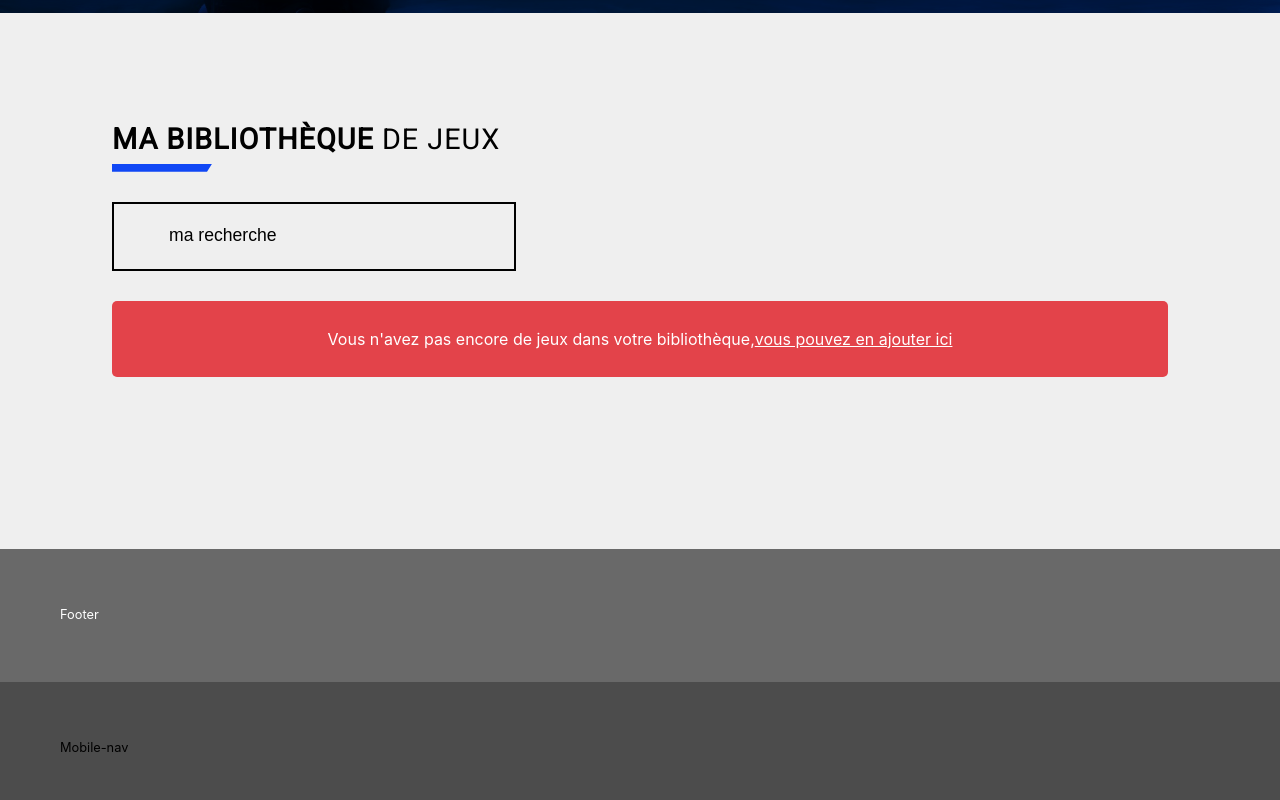
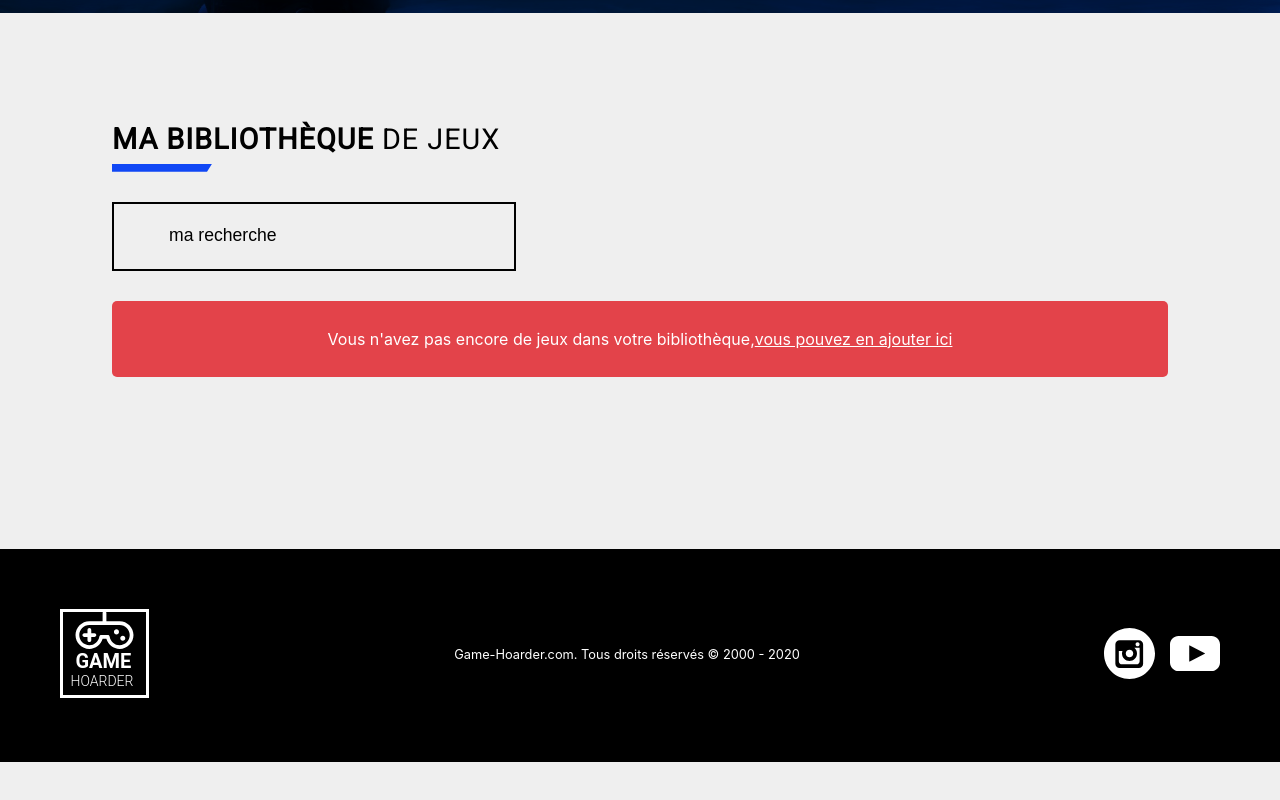
Before and after one commit to tristan-git/tlse0320-p2-GameHoarder, a React (Create React App) app: page / in a window 1280 px wide. Shown: the part 487-1287 px from the top of the page. After the commit the page ends 1249 px from the top, so only its background shows below. Built offline with nearby package versions, Linux system fonts and the light colour scheme.

Commit message:
before prez

```diff
--- a/src/App.jsx
+++ b/src/App.jsx
@@ -125,7 +125,6 @@ class App extends React.Component {
             </Switch>
           </section>
           <Footer />
-          <MobileNav />
         </Router>
       </div>
     );
--- a/src/App.scss
+++ b/src/App.scss
@@ -164,7 +164,7 @@ body {
 }
 #footer {
   grid-area: footer;
-  background-color: #696969;
+
   padding: 60px;
 }
 
--- a/src/components/contents/my-games/MyGameCard.scss
+++ b/src/components/contents/my-games/MyGameCard.scss
@@ -9,3 +9,68 @@
   text-transform: uppercase;
   cursor: pointer;
 }
+.ratingSuggestion {
+  display: flex;
+  div {
+    margin-right: 5px;
+  }
+}
+
+.GameSupport {
+  margin-top: -4px;
+}
+
+.container-top-five {
+  background: linear-gradient(270deg, #000000, #3e3e3e, #000000);
+  background-size: 600% 600%;
+
+  -webkit-animation: AnimationName 13s ease infinite;
+  -moz-animation: AnimationName 13s ease infinite;
+  -o-animation: AnimationName 13s ease infinite;
+  animation: AnimationName 13s ease infinite;
+
+  @-webkit-keyframes AnimationName {
+    0% {
+      background-position: 0% 50%;
+    }
+    50% {
+      background-position: 100% 50%;
+    }
+    100% {
+      background-position: 0% 50%;
+    }
+  }
+  @-moz-keyframes AnimationName {
+    0% {
+      background-position: 0% 50%;
+    }
+    50% {
+      background-position: 100% 50%;
+    }
+    100% {
+      background-position: 0% 50%;
+    }
+  }
+  @-o-keyframes AnimationName {
+    0% {
+      background-position: 0% 50%;
+    }
+    50% {
+      background-position: 100% 50%;
+    }
+    100% {
+      background-position: 0% 50%;
+    }
+  }
+  @keyframes AnimationName {
+    0% {
+      background-position: 0% 50%;
+    }
+    50% {
+      background-position: 100% 50%;
+    }
+    100% {
+      background-position: 0% 50%;
+    }
+  }
+}
--- a/src/components/contents/my-games/NewGameCard.jsx
+++ b/src/components/contents/my-games/NewGameCard.jsx
@@ -1,5 +1,6 @@
 import React from 'react';
 import PropTypes from 'prop-types';
+import DisplayRating from './DisplayRating';
 
 class NewGameCard extends React.Component {
   constructor(props) {
@@ -26,14 +27,21 @@ class NewGameCard extends React.Component {
       <div className="Card">
         <div className="ImageCard" style={{ backgroundImage: `url(${url})` }} />
         <div className="GameInfo">
-          <div className="GameInfoTitle">
-            <h3 className="GameName">{name}</h3>
-            <div className="ButtonAddWishlist">
-              <img src="/img/svg/wishlist.svg" alt="icon whislist" />
+          <div>
+            {' '}
+            <div className="GameInfoTitle">
+              <h3 className="GameName">{name}</h3>
+              <div className="ButtonAddWishlist">
+                <img src="/img/svg/wishlist.svg" alt="icon whislist" />
+              </div>
             </div>
+            <p className="GameSupport">Game support</p>
           </div>
-          <p className="GameSupport">Game support</p>
-          <div className="GameRating">{rating / 10 / 2}</div>
+
+          <div className="ratingSuggestion">
+            <DisplayRating rating={rating} />
+          </div>
+
           <div className="ButtonAddLibrary" onClick={this.getDataGame}>
             <img
               src={addToLib ? '/img/svg/delete-white.svg' : '/img/svg/add.svg'}
--- a/src/components/footer/Footer.jsx
+++ b/src/components/footer/Footer.jsx
@@ -2,7 +2,25 @@ import React from 'react';
 import './footer.scss';
 
 const Footer = () => {
-  return <footer id="footer">Footer</footer>;
+  return (
+    <footer id="footer">
+      <div>
+        {' '}
+        <img src="./img/logo.svg" alt="logo " />
+      </div>
+      <div>Game-Hoarder.com. Tous droits réservés © 2000 - 2020</div>
+      <div className="social">
+        <div>
+          {' '}
+          <img src="./img/svg/social-1.svg" alt="bouton plus" />
+        </div>
+        <div>
+          {' '}
+          <img src="./img/svg/social-2.svg" alt="bouton plus" />
+        </div>
+      </div>
+    </footer>
+  );
 };
 
 export default Footer;
--- a/src/components/footer/footer.scss
+++ b/src/components/footer/footer.scss
@@ -1,3 +1,14 @@
 #footer {
+  background-color: black;
   color: white;
+  display: flex;
+  justify-content: space-between;
+  align-items: center;
+  .social {
+    display: flex;
+    align-items: center;
+    div:nth-child(1) {
+      margin-right: 15px;
+    }
+  }
 }
```
Also changed, not shown: public/img/svg/social-1.svg (added), public/img/svg/social-2.svg (added).
